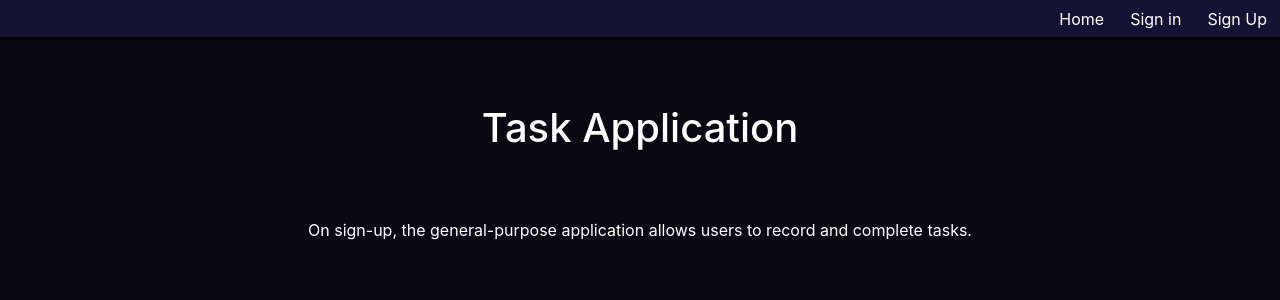
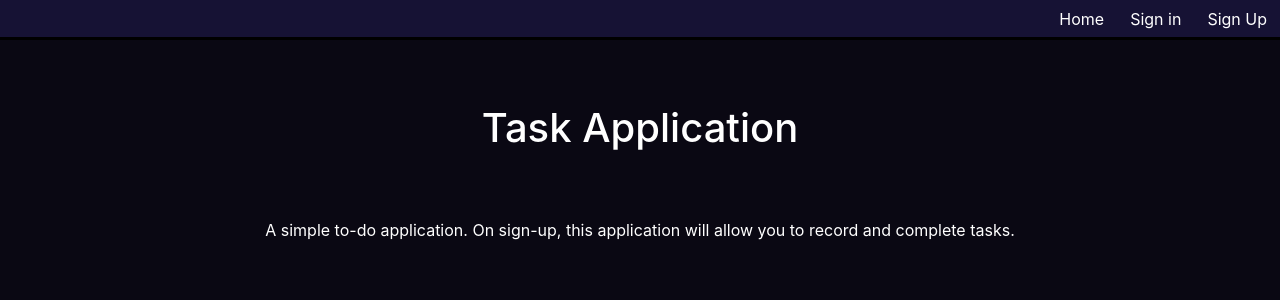
Before and after one commit to Khyzad/Task-App, a React (Create React App) app in the folder client/: page / in a window 1280 px wide. Shown: the top 300 px of the page. Built offline with nearby package versions, Linux system fonts and the light colour scheme.

Commit message:
Rewrite home description message

```diff
--- a/client/src/components/pages/home.jsx
+++ b/client/src/components/pages/home.jsx
@@ -6,8 +6,8 @@ class Home extends Component {
 			<section id="home">
 				<h1 id="home-title">Task Application</h1>
 				<div id="home-description">
-					On sign-up, the general-purpose application allows
-					users to record and complete tasks.
+					A simple to-do application. On sign-up, this application will allow
+					you to record and complete tasks.
 				</div>
 			</section>
 		);
```
